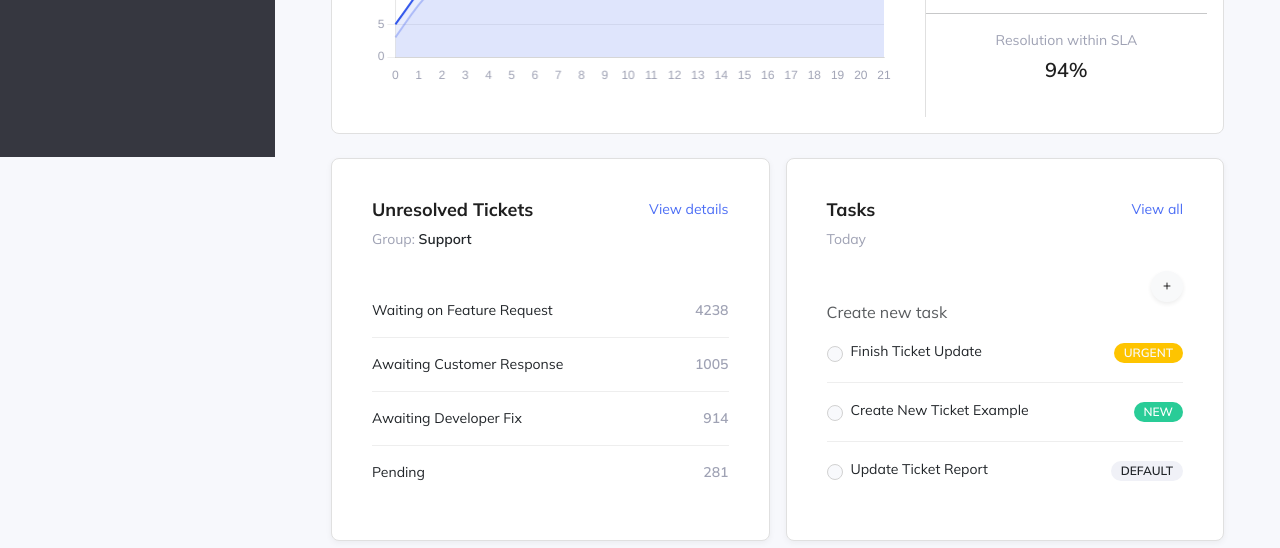
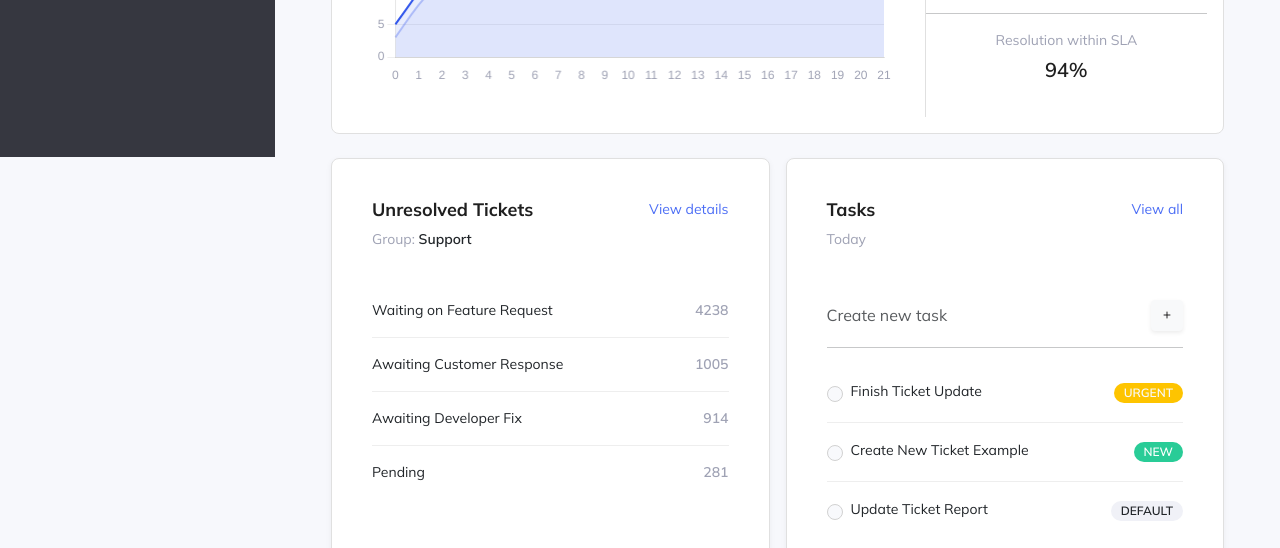
Before and after one commit to mudlbum/bootstrap, a website: page public/index.html in a window 1280 px wide. Shown: the part 643-1191 px from the top of the page. Drawn offline with nearby package versions, Linux system fonts and the light colour scheme.

Commit message:
small change

```diff
--- a/public/index.html
+++ b/public/index.html
@@ -216,12 +216,14 @@
                 <a href="#" class="text-primary text-decoration-none small">View all</a>
               </div>
               <p class="text-muted small m-0">Today</p>
-              <div class="d-flex justify-content-between align-items-center create-task">
-                <span class="text-muted" id="cardSpace">Create new task</span>
-                <button class="btn btn-light btn-sm rounded-circle shadow-sm">
+              <div class="d-flex justify-content-between align-items-center create-task" id="cardSpace">
+                <span class="text-muted flex-grow-1">Create new task</span>
+                <button class="btn btn-light btn-sm rounded-square shadow-sm d-flex align-items-center justify-content-center">
                   <i class="bi bi-plus"></i>
                 </button>
               </div>
+              <hr class="task-divider">
+
               <div class="task-item">
                 <div class="form-check">
                   <input class="form-check-input" type="checkbox" value="" id="defaultCheck1">
```
